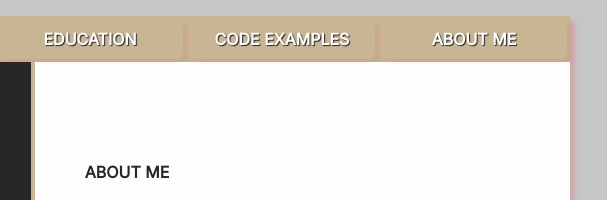
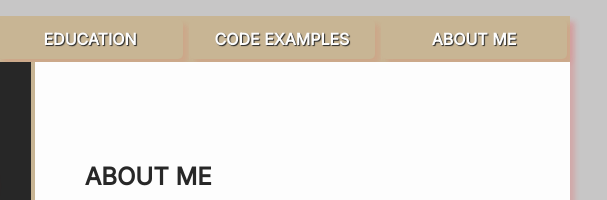
Before and after one commit to KlimXam/rsschool-cv, a plain HTML site: page index.html in a window 1280 px wide. Shown: the top 200 px of the page, 454-1061 px from the left. Drawn offline with Linux system fonts and the light colour scheme.

Commit message:
fix: chang  heading

```diff
--- a/index.html
+++ b/index.html
@@ -113,9 +113,9 @@
         </aside>
         <article class="cont article">
             <section class="article-section bg-white">
-                <h4 class="text-brown bg-white" id="About">
+                <h2 class="text-brown bg-white" id="About">
                     ABOUT ME
-                </h4>
+                </h2>
                 <p class="article-text text-brown bg-white">
                     I have been working at JSC SRSU-3 Novopolotsk since 2005 as an
                     engineering employee. Since 2010, the head of the department. There
```
